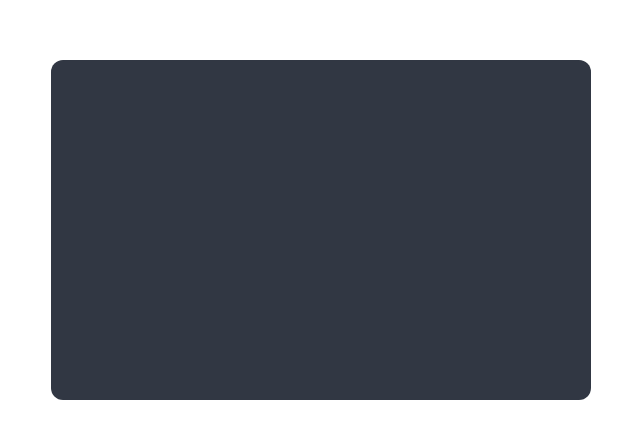
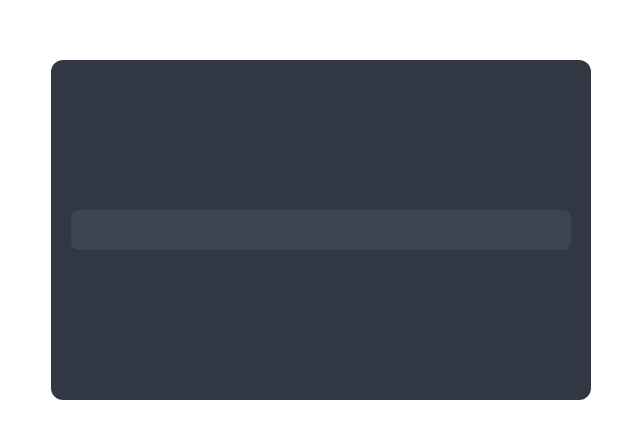
Before and after one commit to chris2kus31/todo-ui, a Nuxt app: page /todo in a window 1280 px wide. Shown: the part 178-616 px from the top of the page, without its empty margins (319-959 px from the left). Built offline with nearby package versions, Linux system fonts and the light colour scheme.

Commit message:
added todo-card

```diff
--- a/pages/todo.vue
+++ b/pages/todo.vue
@@ -1,7 +1,9 @@
 <template>
     <div class="page-wrapper">
       <div class="todo-container">
-        <!-- Content goes here -->
+        <div class="todo-card">
+
+      </div>
       </div>
     </div>
   </template>
@@ -24,4 +26,11 @@
     justify-content: center;
     align-items: center;
   }
+  .todo-card {
+  background-color: #3D4552;
+  padding: 20px;
+  border-radius: 8px;
+  width: 100%;
+  color: white;
+}
   </style>
```
